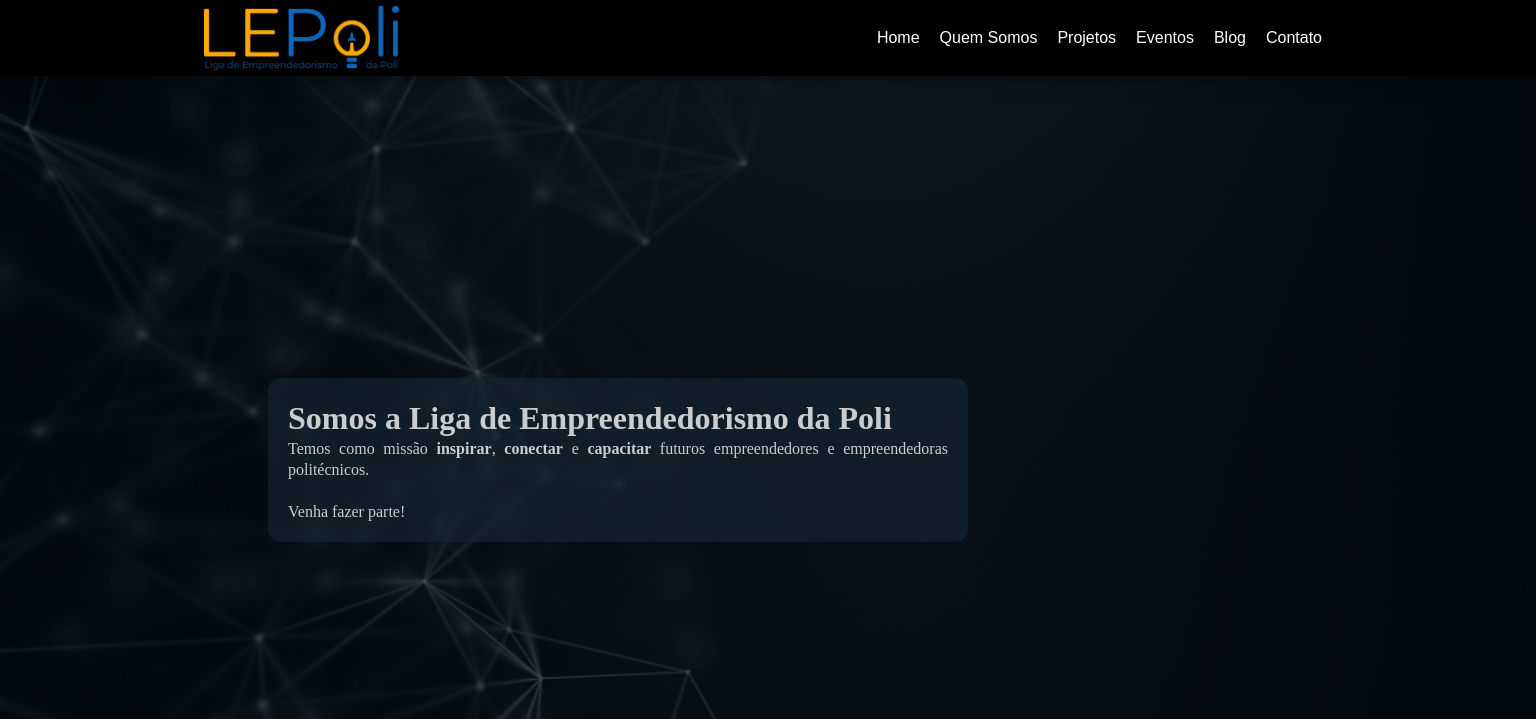
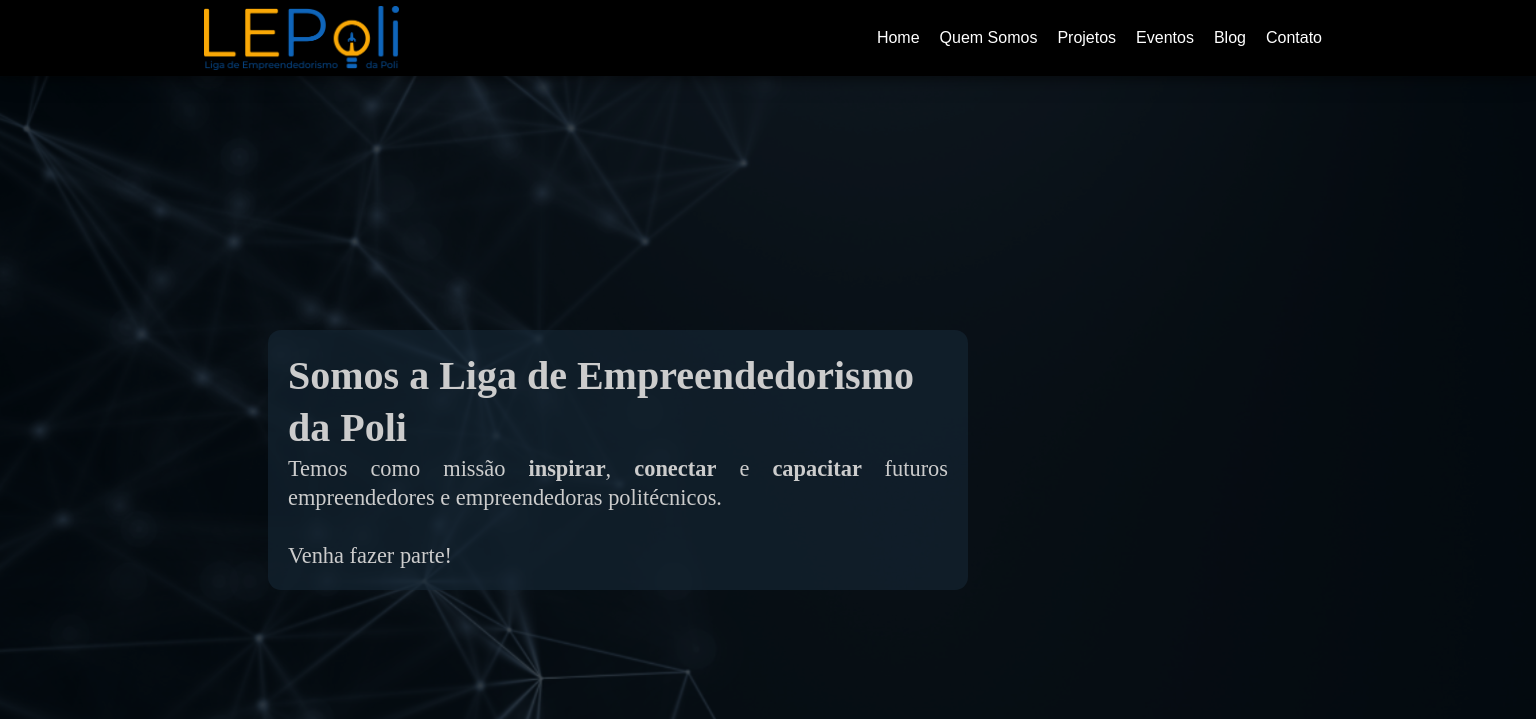
Before and after one commit to eduardoths/lepoliusp, a Next.js app: page / in a window 1536 px wide. Shown: the top 719 px of the page. Built offline with nearby package versions, Linux system fonts and the light colour scheme.

Commit message:
Fixed media queries for min-width: 1366

```diff
--- a/styles/_media.scss
+++ b/styles/_media.scss
@@ -77,12 +77,12 @@
     &-card {
       margin: 0 300px 0 0;
       width: 700px;
-    }
-    &-titulo {
-      font-size: 2.5rem;
-    }
-    &-text {
-      font-size: 1.2rem;
+      &-titulo {
+        font-size: 2.5rem;
+      }
+      &-texto {
+        font-size: 1.4rem;
+      }
     }
   }
 }
```
